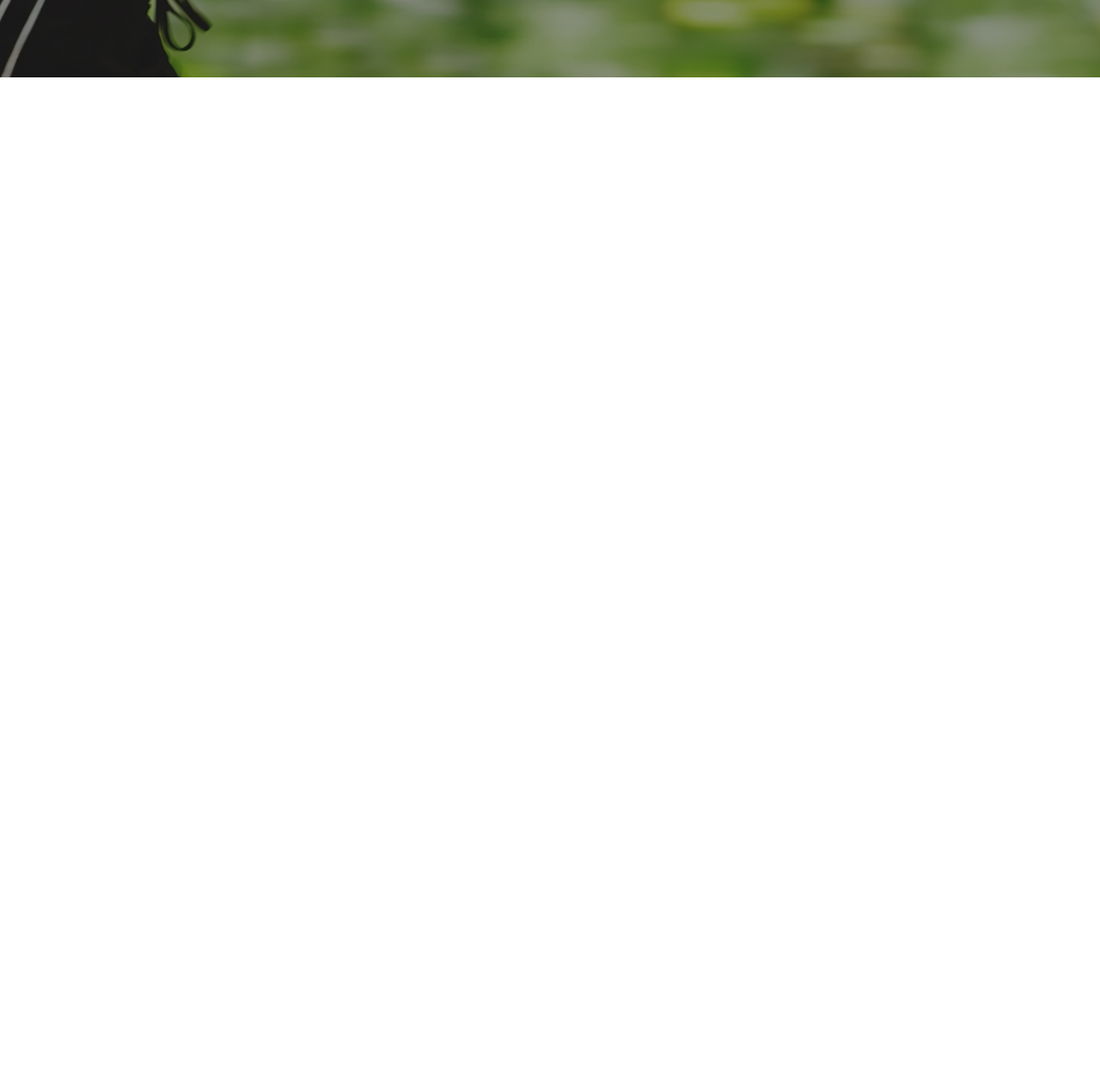
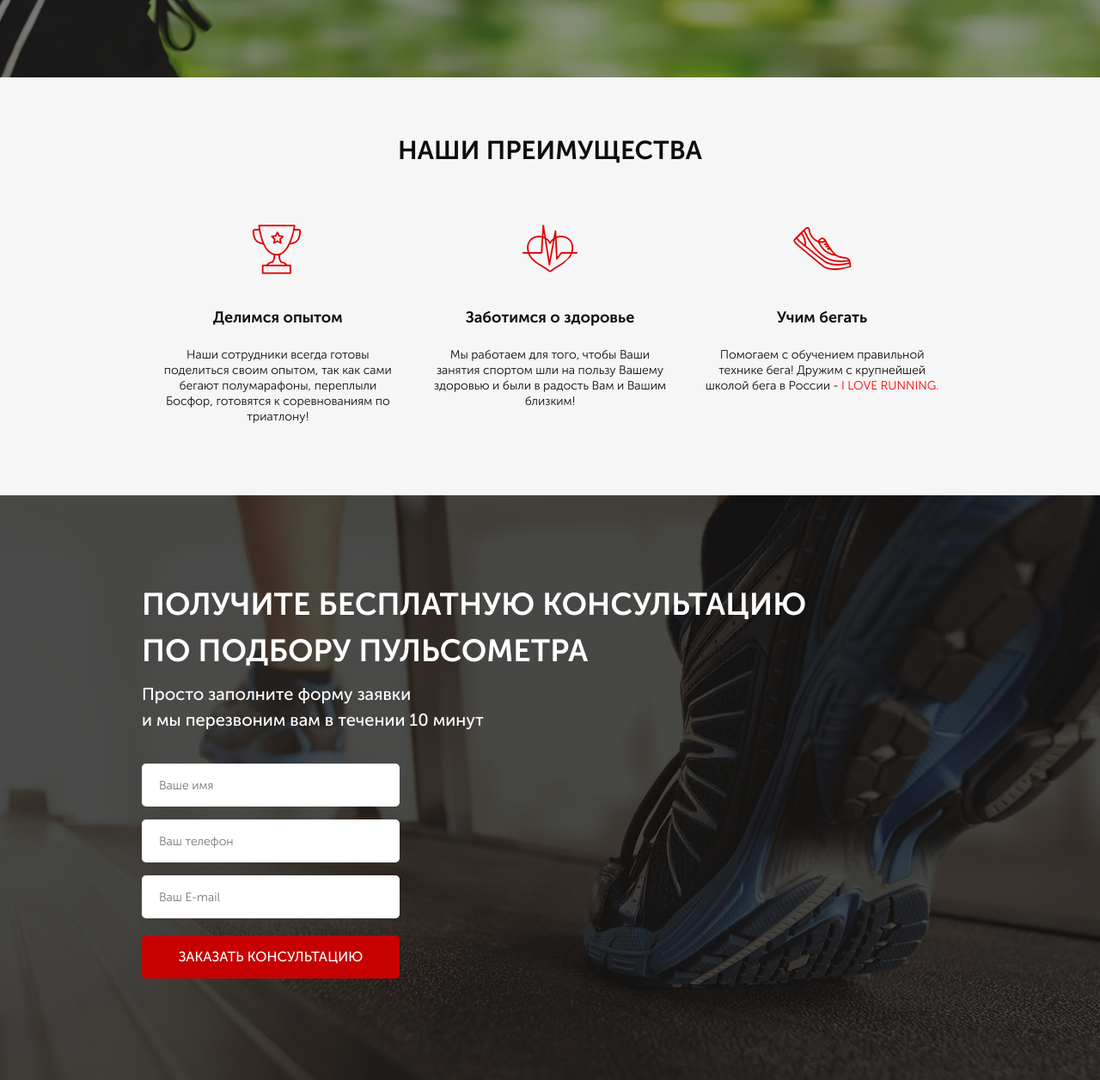
Before and after one commit to KuleshovArtem/LandingPageRanSmart, a website: page src/index.html in a window 1280 px wide. Shown: the part 584-1840 px from the top of the page at 86% size. Before the commit the page ends 800 px from the top, so only its background shows below. Drawn offline with Linux system fonts and the light colour scheme.

Commit message:
created section consultation

```diff
--- a/src/index.html
+++ b/src/index.html
@@ -56,4 +56,44 @@
         </div>
     </div>
 
+    <div class="advantages">
+        <div class="container">
+            <h2 class="title">НАШИ ПРЕИМУЩЕСТВА</h2>
+            <div class="advantages__items">
+                <div class="advantages__item">
+                    <img src="icons/advantages/cup.png" alt="cup">
+                    <div class="advantages__desc">Делимся опытом</div>
+                    <div class="advantages__text">Наши сотрудники всегда готовы поделиться своим опытом, так как сами
+                        бегают полумарафоны, переплыли Босфор, готовятся к
+                        соревнованиям по триатлону!</div>
+                </div>
+                <div class="advantages__item">
+                    <img src="icons/advantages/heart.png" alt="heart">
+                    <div class="advantages__desc">Заботимся о здоровье</div>
+                    <div class="advantages__text">Мы работаем для того, чтобы Ваши занятия спортом шли на пользу Вашему
+                        здоровью и были в радость Вам и Вашим близким!</div>
+                </div>
+                <div class="advantages__item">
+                    <img src="icons/advantages/shoe.png" alt="shoe">
+                    <div class="advantages__desc">Учим бегать</div>
+                    <div class="advantages__text">Помогаем с обучением правильной технике бега! Дружим с крупнейшей
+                        школой бега в России - <span>I LOVE RUNNING.</span></div>
+                </div>
+            </div>
+        </div>
+    </div>
+    <div class="consultation">
+        <div class="container">
+            <h2 class="title title_left">Получите бесплатную консультацию<br>по подбору пульсометра</h2>
+            <div class="consultation__descr">Просто заполните форму заявки<br>и мы перезвоним вам в течении 10 минут
+            </div>
+            <form class='fead-form' action="#">
+                <input name="name" required placeholder="Ваше имя" type="text">
+                <input name="phone" required placeholder="Ваш телефон" type="tel">
+                <input name="email" required placeholder="Ваш E-mail" type="email">
+
+                <button class="btn btn_submit">заказать кОНСУЛЬТАЦИЮ</button>
+            </form>
+        </div>
+    </div>
 </body>
--- /dev/null
+++ b/src/sass/blocks/_advantages.scss
@@ -0,0 +1,40 @@
+.advantages {
+    background: rgb(246, 246, 246);
+    min-height: 473px;
+    padding: 70px 0 82px 0;
+
+    &__items {
+        margin-top: 65px;
+        display: flex;
+        justify-content: space-around;
+
+    }
+
+    &__item {
+        width: 277px;
+        text-align: center;
+
+        img {}
+    }
+
+    &__desc {
+        margin-top: 30px;
+        color: rgb(13, 13, 13);
+        font-size: 18px;
+        font-weight: 700;
+        line-height: 29px;
+    }
+
+    &__text {
+        margin-top: 20px;
+        color: rgb(13, 13, 13);
+        font-size: 14px;
+        font-weight: 300;
+        line-height: 18px;
+
+        span {
+            color: rgb(255, 0, 0);
+
+        }
+    }
+}
--- a/src/sass/blocks/_btn.scss
+++ b/src/sass/blocks/_btn.scss
@@ -15,4 +15,10 @@
         height: 50px;
         font-size: 16px;
     }
+
+    &_submit {
+        width: 100%;
+        height: 50px;
+        font-size: 16px;
+    }
 }
--- /dev/null
+++ b/src/sass/blocks/_consultation.scss
@@ -0,0 +1,13 @@
+.consultation {
+    min-height: 680px;
+    padding: 100px 0 92px 0;
+    background: url('../img/bg2.jpeg') center (center/cover) no-repeat;
+
+    &__descr {
+        color: rgb(255, 255, 255);
+        font-size: 20px;
+        font-weight: 500;
+        line-height: 30px;
+        text-align: left;
+    }
+}
--- /dev/null
+++ b/src/sass/blocks/_forms.scss
@@ -0,0 +1,24 @@
+.fead-form {
+    margin-top: 36px;
+    display: flex;
+    flex-direction: column;
+    width: 300px;
+
+    input {
+        height: 50px;
+        border-radius: 5px;
+        background: rgb(255, 255, 255);
+        margin-bottom: 15px;
+        border: none;
+        padding: 0 20px;
+
+        color: rgb(75, 75, 75);
+        font-size: 14px;
+        font-weight: 300;
+        text-align: left;
+
+        &:nth-child(3) {
+            margin-bottom: 20px;
+        }
+    }
+}
--- a/src/sass/blocks/_promo.scss
+++ b/src/sass/blocks/_promo.scss
@@ -1,7 +1,7 @@
 .promo {
     min-height: 650px;
     padding: 21px 0 93px 0;
-    background: url(../../img/bg.jpeg) center (center / cover) no-repeat;
+    background: url(../img/bg.jpeg) center (center / cover) no-repeat;
 
     &__wrapper {
         display: flex;
--- /dev/null
+++ b/src/sass/blocks/_title.scss
@@ -0,0 +1,15 @@
+.title {
+    color: rgb(13, 13, 13);
+    font-size: 30px;
+    font-weight: 700;
+    line-height: 30px;
+    text-align: center;
+    text-transform: uppercase;
+
+    &_left {
+        font-size: 36px;
+        text-align-last: left;
+        line-height: 54px;
+        color: rgb(255, 255, 255);
+    }
+}
--- a/src/sass/style.scss
+++ b/src/sass/style.scss
@@ -12,3 +12,7 @@
 @import 'blocks/promo';
 @import 'blocks/header';
 @import 'blocks/btn';
+@import 'blocks/title';
+@import 'blocks/advantages';
+@import 'blocks/consultation';
+@import 'blocks/forms';
```
Also changed, not shown: src/css/style.min.css, src/icons/advantages/cup.png (added), src/icons/advantages/heart.png (added), src/icons/advantages/shoe.png (added).
